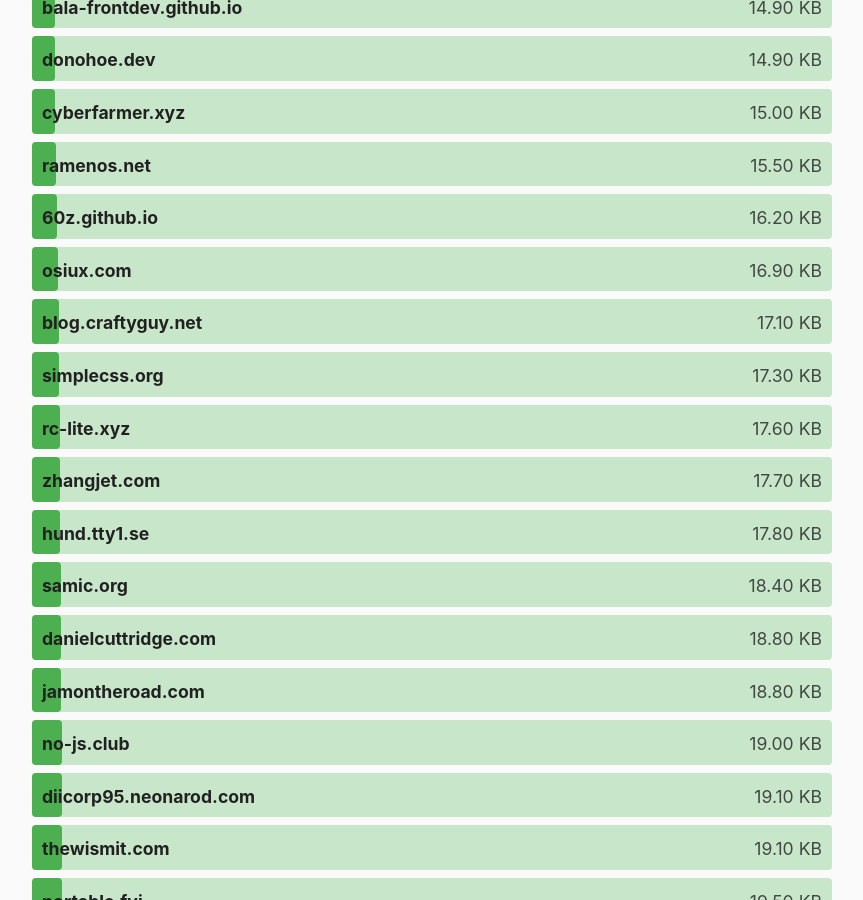
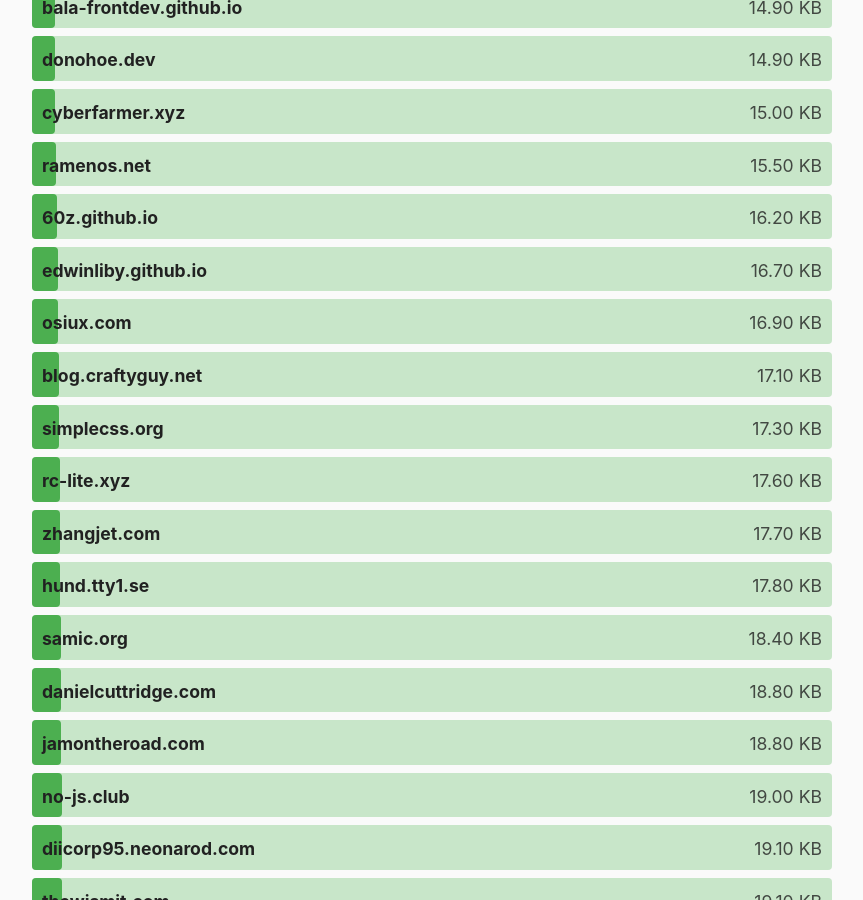
Before and after one commit to kevquirk/512kb.club, a Jekyll site: the page built from index.md, in a window 1280 px wide and 900 px high, scrolled down 6425 px. Shown: the whole window, without its empty margins (208-1071 px from the left). Built offline with Jekyll 4.4.1, drawn with Linux system fonts in a browser that asks for light colours.

Commit message:
Update sites.yml

```diff
--- a/_data/sites.yml
+++ b/_data/sites.yml
@@ -2532,3 +2532,8 @@
   url: https://zwbetz.com/
   size: 67.8
   last_checked: 2022-07-20
+
+- domain: edwinliby.github.io
+  url: https://edwinliby.github.io/512KB_Club/
+  size: 16.7
+  last_checked: 2022-08-23
```
